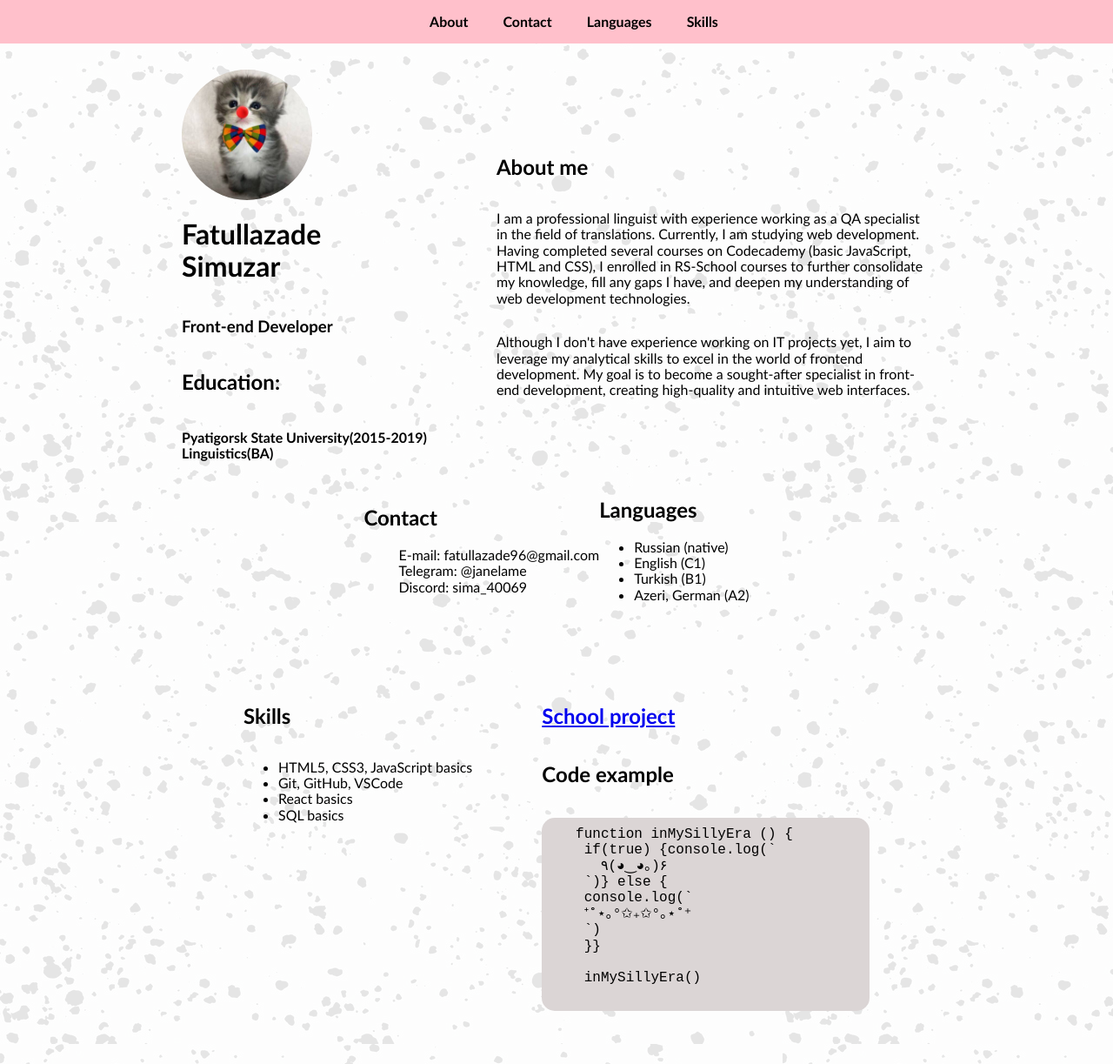
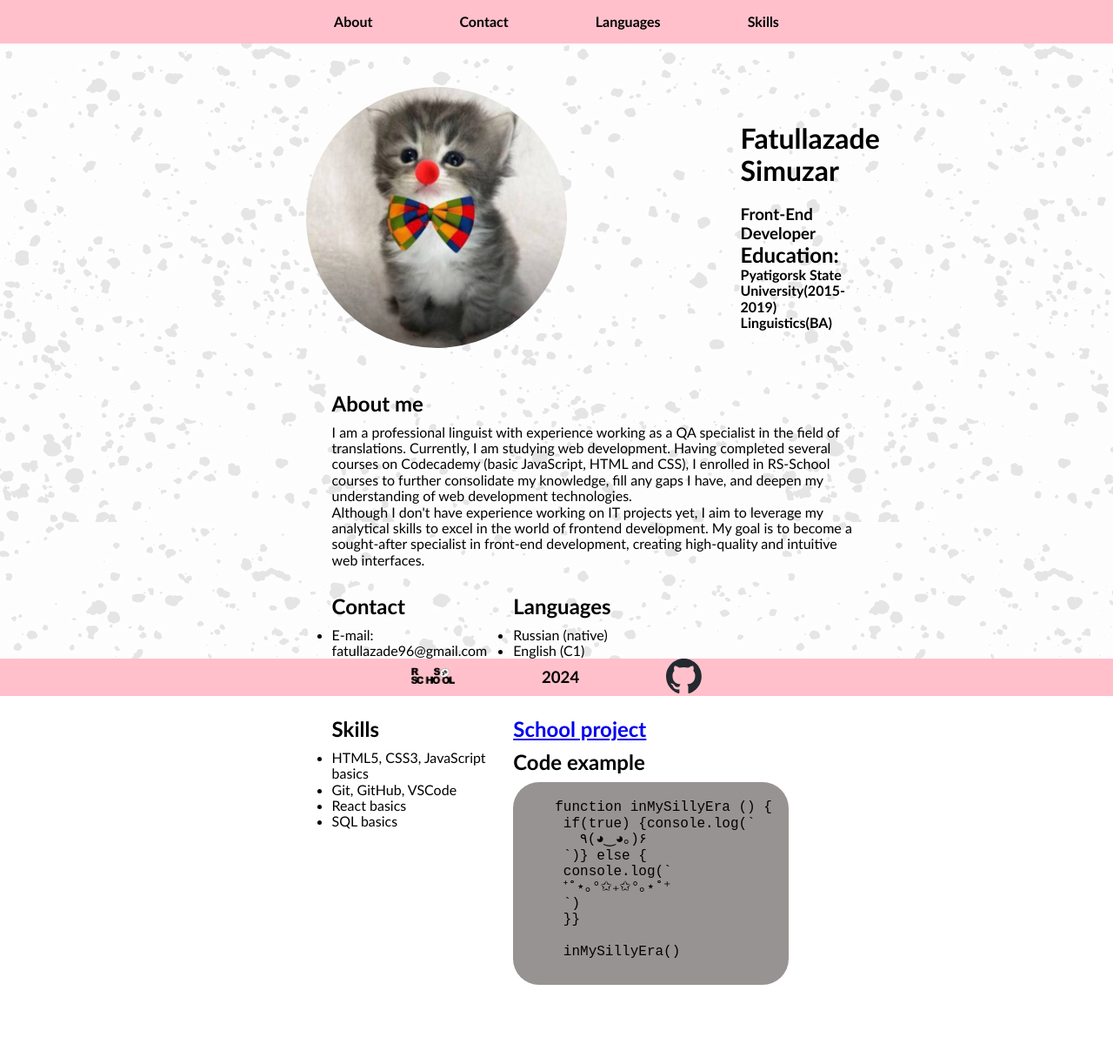
Before and after one commit to Simuzar/rsschool-cv-test, a plain HTML site: page index.html in a window 1280 px wide. Shown: the top 1223 px of the page at 87% size. Drawn offline with Linux system fonts and the light colour scheme.

Commit message:
feat: change layout, update external links

```diff
--- a/index.html
+++ b/index.html
@@ -2,40 +2,49 @@
 
 <html lang="en">
   <head>
-    <meta charset="utf-8">
-    <meta http-equiv="X-UA-Compatible" content="IE=edge">
+    <meta charset="utf-8" />
+    <meta http-equiv="X-UA-Compatible" content="IE=edge" />
     <title>CV-Fatullazade S</title>
-    <meta name="viewport" content="width=device-width, initial-scale=1">
-    <link rel="stylesheet" type="text/css" href="style/normalize.css">
-    <link rel="stylesheet" type="text/css" href="style/style.css">
+    <meta name="viewport" content="width=device-width, initial-scale=1" />
+    <link rel="stylesheet" type="text/css" href="style/normalize.css" />
+    <link rel="stylesheet" type="text/css" href="style/style.css" />
   </head>
   <body>
+    <div id="overlay"></div>
     <header>
       <nav class="nav-bar">
         <ul class="nav-list">
-          <li><a href="#about" id="nav-about">About</a></li>
-          <li><a href="#contact" id="nav-contact">Contact</a></li>
-          <li><a href="#languages" id="nav-languages">Languages</a></li>
-          <li><a href="#skills" id="nav-skills">Skills</a></li>
+          <li><a href="#about">About</a></li>
+          <li><a href="#contact">Contact</a></li>
+          <li><a href="#languages">Languages</a></li>
+          <li><a href="#skills">Skills</a></li>
         </ul>
       </nav>
     </header>
     <main>
-      <section id="about">
-          <div class="about-block">
-            <img src="images/63f3708a-7b23-4c5b-8efc-a973df6a9869.jpg" alt="Avatar" id="avatar">
-            <h1>Fatullazade<br>Simuzar</h1>
-            <h3>Front-end Developer</h3>
+      <section id="profile-info">
+        <div id="img-container">
+          <img
+            src="images/63f3708a-7b23-4c5b-8efc-a973df6a9869.jpg"
+            alt="Avatar"
+            id="avatar"
+          />
+        </div>
+        <div>
+          <h1>Fatullazade Simuzar</h1>
+          <h3>Front-End Developer</h3>
           <h2>Education:</h2>
-            <h4>Pyatigorsk State University(2015-2019)<br>Linguistics(BA)</h4>
+          <h4>Pyatigorsk State University(2015-2019)<br />Linguistics(BA)</h4>
         </div>
-          <div class="about-block">
+      </section>
+      <div id="main-container">
+        <section id="about" class="grid-item">
           <h2>About me</h2>
           <p>
             I am a professional linguist with experience working as a QA
-            specialist in the field of translations. Currently, I am studying web
-            development. Having completed several courses on Codecademy (basic
-            JavaScript, HTML and CSS), I enrolled in RS-School courses to
+            specialist in the field of translations. Currently, I am studying
+            web development. Having completed several courses on Codecademy
+            (basic JavaScript, HTML and CSS), I enrolled in RS-School courses to
             further consolidate my knowledge, fill any gaps I have, and deepen
             my understanding of web development technologies.
           </p>
@@ -46,10 +55,8 @@
             front-end development, creating high-quality and intuitive web
             interfaces.
           </p>
-        </div>
         </section>
-      <div id="second-block">
-      <section id="contact">
+        <section id="contact" class="grid-item">
           <div class="contact-block">
             <h2>Contact</h2>
             <ul>
@@ -59,7 +66,7 @@
             </ul>
           </div>
         </section>
-      <section id="languages">
+        <section id="languages" class="grid-item">
           <div class="languages-block">
             <h2>Languages</h2>
             <ul>
@@ -70,8 +77,7 @@
             </ul>
           </div>
         </section>
-    </div>
-      <section id="skills">
+        <section id="skills" class="grid-item">
           <div class="skills-block">
             <h2>Skills</h2>
             <ul>
@@ -81,8 +87,16 @@
               <li>SQL basics</li>
             </ul>
           </div>
-        <div class="skills-block">
-          <h2><a href="https://simuzar.github.io/rsschool-cv/cv" target="_blank">School project</a></h2>
+        </section>
+        <section id="projects" class="grid-item">
+          <div class="projects-block">
+            <h2>
+              <a
+                href="https://rolling-scopes-school.github.io/simuzar-JSFEPRESCHOOL2024Q2/random-game/"
+                target="_blank"
+                >School project</a
+              >
+            </h2>
             <h2>Code example</h2>
             <pre>
      function inMySillyEra () {
@@ -95,21 +109,34 @@
       }}
 
       inMySillyEra()
-                    </pre>
+                      </pre
+            >
           </div>
         </section>
+      </div>
     </main>
     <footer>
+      <div id="footer-container">
         <div class="footer-item">
           <a href="https://rs.school/courses/javascript-ru" target="_blank">
-          <img src="images/rs-school-logo.png" alt="RS-School logo" class="footer-image">
+            <img
+              src="images/rs-school-logo.png"
+              alt="RS-School logo"
+              class="footer-image"
+            />
           </a>
         </div>
         <div class="footer-item">
           <h3>2024</h3>
         </div>
         <div class="footer-item">
-        <a href="https://github.com/Simuzar" target="_blank"><img src="images/github-mark.svg" alt="GitHub logo" class="footer-image"></a>
+          <a href="https://github.com/Simuzar" target="_blank"
+            ><img
+              src="images/github-mark.svg"
+              alt="GitHub logo"
+              class="footer-image"
+          /></a>
+        </div>
       </div>
     </footer>
   </body>
--- a/style/style.css
+++ b/style/style.css
@@ -1,126 +1,156 @@
+* {
+    margin: 0;
+    padding: 0;
+    box-sizing: border-box;
+  }
+
   html {
     scroll-padding-top: 70px;
   }
 
   body {
-    display: block;
+    display: flex;
+    flex-direction: column;
+    justify-content: space-between;
     margin: auto;
     overflow-x: hidden;
-    width: 100%;
-    font-family: 'Gill Sans', 'Gill Sans MT', Calibri, 'Trebuchet MS', sans-serif;
-
-}
-main {
-    height: 100%;
-    position: relative;
+    width: 100vw;
+    height: auto;
+    font-family: "Gill Sans", "Gill Sans MT", Calibri, "Trebuchet MS", sans-serif;
+    color: rgb(0, 0, 0);
   }
 
-main::before {
-    content: '';
-    background-image: url('../images/bg-img.jpg');
-    position:absolute;
-    inset: 0;
-    opacity: 0.1;
+  header {
+    width: 100%;
+    height: 50px;
+    position: fixed;
   }
 
   .nav-bar {
-    position: fixed;
-    display: flex;
     width: 100%;
     height: 50px;
+    display: flex;
     justify-content: center;
     background-color: rgb(255, 192, 203);
-    z-index: 3;
     font-weight: bold;
+    z-index: 1;
   }
   .nav-list {
+    max-width: 40%;
     display: flex;
+    justify-content: center;
+    padding: 0;
     list-style: none;
-
-}
-.nav-list li {
-    margin: 0;
+    align-items: center;
   }
 
-#nav-about,
-#nav-skills,
-#nav-contact,
-#nav-languages {
-    padding: 20px;
-    color: rgb(0, 0, 0);
+  .nav-list a {
+    color: inherit;
     text-decoration: none;
+    align-items: center;
+    margin: 0 50px;
+  }
+
+  #overlay {
+    width: 100vw;
+    height: 100%;
+    background-image: url("../images/bg-img.jpg");
+    opacity: 0.1;
+    z-index: -1;
+    top: 0;
+    left: 0;
+    position: absolute;
+  }
+
+  main {
+    max-width: 80%;
+    height: auto;
+    padding: 100px;
+    height: auto;
+    display: flex;
+    flex-direction: column;
+    justify-content: center;
+    align-items: center;
+    margin: 0 auto;
+    gap: 50px;
+  }
+
+  #profile-info {
+    max-width: 70%;
+    display: flex;
+    justify-content: flex-start;
+    align-items: center;
+    gap: 200px;
+  }
+
+  #img-container {
+    display: flex;
+    max-width: 300px;
+    max-height: 300px;
+    justify-content: center;
+    align-items: center;
+  }
+
+  #avatar {
+    object-fit: contain;
+    border-radius: 50%;
+    max-width: 300px;
+    max-height: 300px;
+  }
+
+  #main-container {
+    max-width: 70%;
+    display: grid;
+    grid-template-columns: 1fr 1fr;
+    grid-template-rows: auto;
+    gap: 0px 0px;
+    grid-auto-flow: row;
+    grid-template-areas:
+      "about about"
+      "contact languages"
+      "skills projects";
+    align-items: start;
+    justify-items: stretch;
+    margin: 0 auto;
+  }
+
+  .grid-item {
+    padding-left: 30px;
+    padding-bottom: 30px;
+  }
+
+  .grid-item h2 {
+      padding-bottom: 10px;
   }
 
   #about {
-    position: relative;
+    grid-area: about;
     display: flex;
-    flex-direction: row;
-    padding-top: 80px;
-    gap: 80px;
-    justify-content: center;
-    align-items: center;
-    z-index: 2;
+    flex-direction: column;
+    flex-wrap: wrap;
   }
 
-.about-block {
-    display: flex;
-    flex-direction: column;
-    max-width: 500px;
-    justify-content: center;
+  #contact {
+    grid-area: contact;
   }
 
-#avatar {
-    border-radius: 80px;
-    max-width: 150px;
-    height: auto;
-    position: relative;
-
+  #languages {
+    grid-area: languages;
   }
 
-#second-block{
-position: relative;
-display: flex;
-flex-direction: row;
-align-items: center;
-justify-content: center;
+  #skills {
+    grid-area: skills;
   }
 
-#contact ul {
-    list-style: none;
-}
-
-#contact-block,
-#languages-block {
-    display: flex;
-    flex-direction: column;
-}
-
-
-#skills {
-    position: relative;
-    display: flex;
-    flex-direction: row;
-    padding: 80px 100px;
-    gap: 80px;
-    justify-content: center;
-    z-index: 2;
-}
-
-.skills-block {
-    display: flex;
-    flex-direction: column;
-    max-width: 500px;
+  #projects {
+    grid-area: projects;
   }
 
   pre {
-    display: flex;
-    background-color: rgb(219, 213, 213);
-    border-radius: 15px;
-    padding: 10px;
-    width: 100%;
-    max-width: 400px;
-    box-sizing: border-box;
-
+    background-color: rgb(152, 147, 147);
+    border-radius: 30px;
+    padding: 20px 20px 10px 0;
+    width: 80%;
   }
 
   footer {
@@ -129,13 +159,23 @@ footer {
     justify-content: center;
     align-items: center;
     background-color: rgb(255, 192, 203);
-    padding: 10px 0px;
     width: 100%;
+    height: auto;
+    position: absolute;
+    bottom: 0;
+  }
+
+  #footer-container {
+    max-width: 40%;
+    display: flex;
+    flex-direction: row;
+    justify-content: center;
+    align-items: center;
   }
 
   .footer-image {
-    max-height: 50px;
-    max-width: 70px;
+    max-height: 40px;
+    max-width: 50px;
   }
 
   .footer-item {
```
Lines whose indentation alone changed are shown as unchanged.
